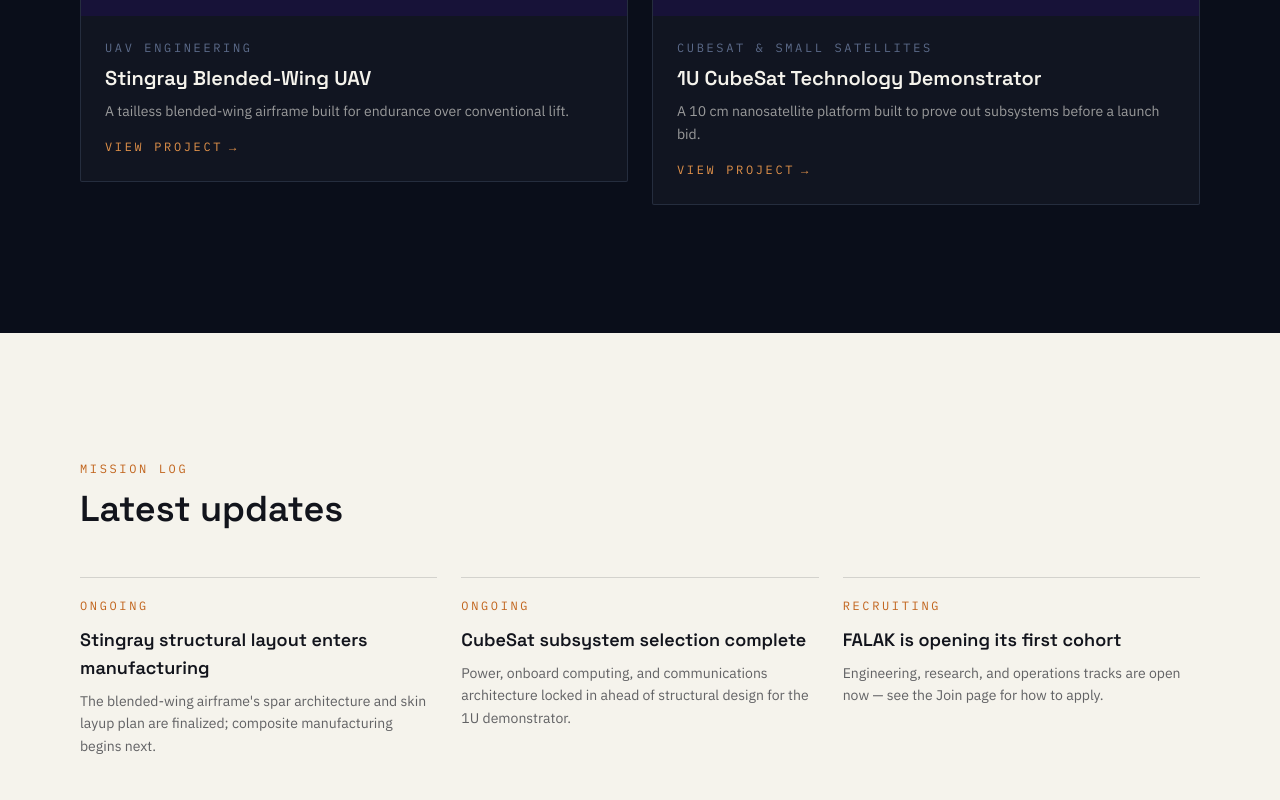
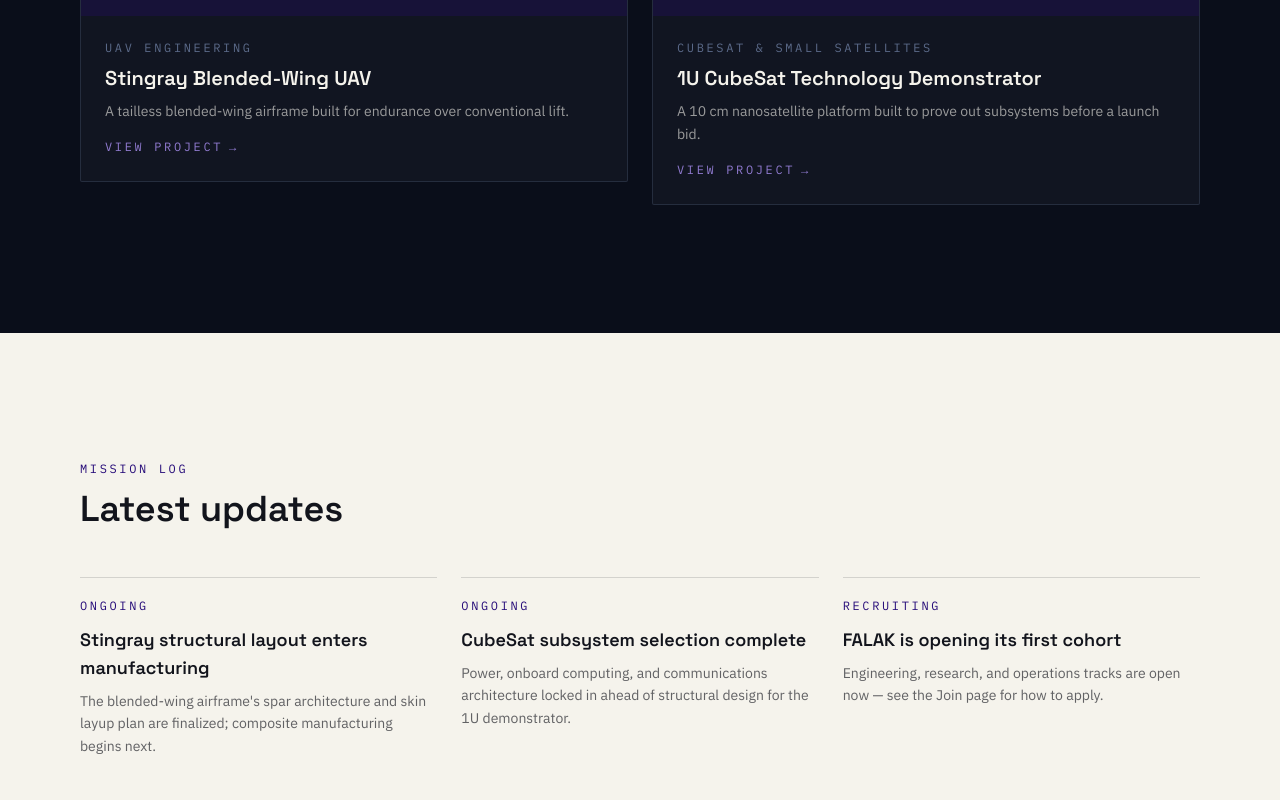
Before and after one commit to eliekh1167/falak, a Next.js app: page / in a window 1280 px wide. Shown: the part 1480-2280 px from the top of the page. Built offline with nearby package versions, Linux system fonts and the light colour scheme.

Commit message:
Update tailwind.config.ts

```diff
--- a/tailwind.config.ts
+++ b/tailwind.config.ts
@@ -11,8 +11,8 @@
       colors: {
         void: "#0A0E1A",
         indigo: "#171238",
-        copper: "#C1631B",
-        "copper-light": "#E2924A",
+        copper: "#250A78",
+        "copper-light": "#917BD1",
         paper: "#F5F3EC",
         ink: "#12141C",
         line: "#5C6B8A",
```
